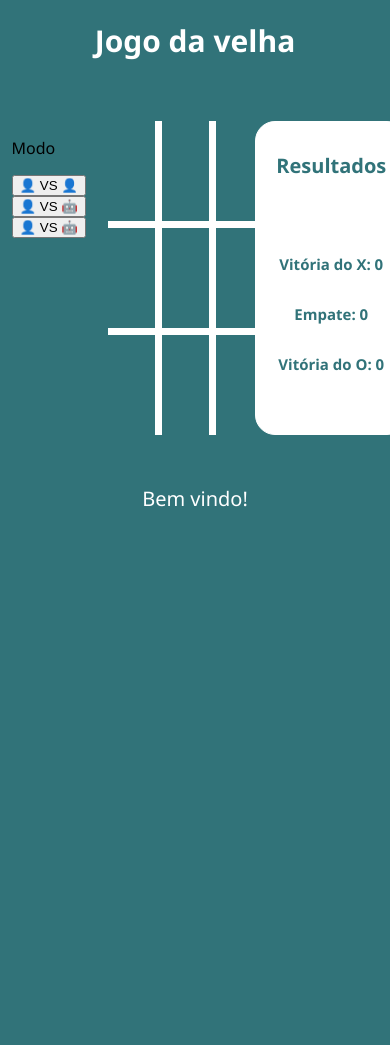
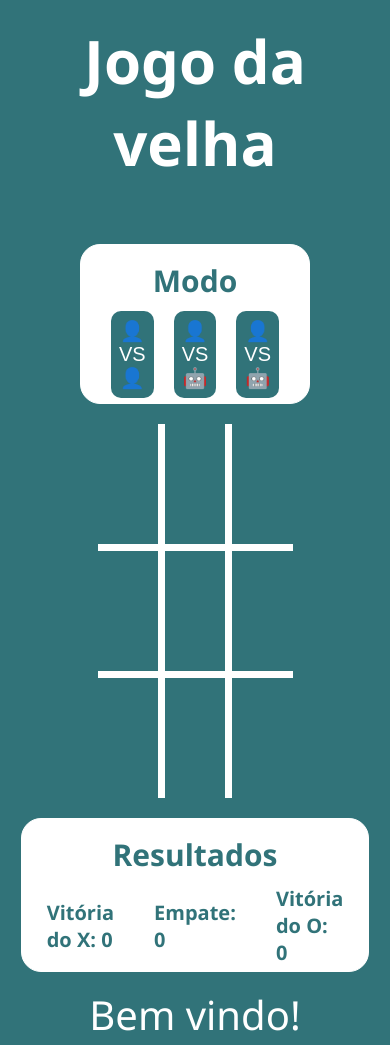
Before and after one commit to NicolasChirazawa/projetos-estudo, a plain HTML site: page jogo da velha/index.html in a window 390 px wide. Shown: the top 1045 px of the page. Before the commit the page ends 844 px from the top, so only its background shows below. Drawn offline with Linux system fonts and the light colour scheme.

Commit message:
fix antes de inserir o <p> no <main>

```diff
--- a/jogo da velha/index.html
+++ b/jogo da velha/index.html
@@ -51,6 +51,7 @@
                 </div>
             </div>
         </div>
+        <p id="frase">Bem vindo!</p>
     </main>
     <p id="frase">Bem vindo!</p>
 </body>
--- a/jogo da velha/style.css
+++ b/jogo da velha/style.css
@@ -43,7 +43,36 @@ main > div#terceira_parte {
     width: 25%;
 }
 
-/* Mexendo com o CSS da tabela */
+#selecao {
+    background-color: #ffffff;
+
+    display: flex;
+    flex-direction: column;
+    align-items: center;
+
+    padding: 20px;
+    border: 1px solid white;
+    border-radius: 20px;
+}
+
+#selecao > p {
+    font-weight: bolder;
+    font-size: 20px;
+    color: #317379;
+}
+
+#conteudo_contador > button {
+    background-color: #317379;
+    color: white;
+
+    font-size: 20px;
+    padding: 8px;
+    margin: 10px 0 10px 0;
+    border: 0;
+    border-radius: 10px;
+}
+
+/* CSS da tabela */
 table {
     border-collapse: collapse; /* Junta as bordas */
     justify-content: center;
@@ -91,12 +120,6 @@ div#contador {
     color: #317379;
 }
 
-div#contador > p {
-    font-size: 35px;
-
-    margin: 10px
-}
-
 div#contador > div > p {
     font-size: 20px;
     color: #317379;
@@ -120,7 +143,7 @@ p.teste {
 
 /* Responsividade */
 
-@media (min-width: 300px) {
+@media (max-width: 300px) {
     td{
         width: 100px;
         height: 100px;
@@ -134,17 +157,16 @@ p.teste {
     #frase {
         font-size: 20px;
     }
-    div#contador > p{
-        font-size: 20px;
 
-        margin: 10px 0 60px;
-    }
-    div#contador > div > p{
-       font-size: 15px;
+    main{
+        display: flex;
+        flex-direction: column;
+        align-items: center;
+        justify-content: space-evenly;
     }
 }
 
-@media (min-width: 600px) {
+@media (max-width: 800px) {
     td {
         width: 120px;
         height: 120px;
@@ -158,17 +180,49 @@ p.teste {
     #frase {
         font-size: 30px;
     }
-    div#contador > p{
-        font-size: 20px;
 
-        margin: 0px 0 60px;
+    main {
+        display: flex;
+        flex-direction: column;
+        align-items: center;
+        justify-content: space-evenly;
     }
-    div#contador > div > p{
-        font-size: 15px;
+
+    div#contador{
+        display: flex;
+        flex-direction: column;
+        align-items: center;
+
+        padding: 5px;
+    }
+
+    div#conteudo_contador {
+        display: flex;
+        flex-direction: row;
+        align-items: center;
+    }
+
+    div#conteudo_contador > p{
+        margin: 0 20px 0 20px;
+    }
+
+    #conteudo_contador > button {
+        margin: 0 10px 0 10px;
+    }
+
+    p#frase {
+        margin: 5px 0 5px;
+    }
+    div > p {
+        margin: 10px 0 10px 0
+    }
+
+    div#selecao{
+        padding: 5px 20px 5px 20px;
     }
 }
 
-@media (min-width: 900px) {
+@media (max-width: 1920px) {
     td {
         width: 120px;
         height: 120px;
@@ -182,27 +236,16 @@ p.teste {
     #frase {
         font-size: 40px;
     }
-    div#contador > p{
+
+    div#selecao > p{
+        font-size: 30px;
+    }
+
+    div#contador > p {
         font-size: 30px;
     }
     div#contador > div > p{
         font-size: 20px;
-    }
-}
-
-@media (min-width: 1200px) {
-    td {
-        width: 175px;
-        height: 175px;
-    }
-    p.teste{
-        font-size: 70px;
-    }
-    h1 {
-        font-size: 80px;
-    }
-    #frase {
-        font-size: 50px;
     }
 }
 
```
